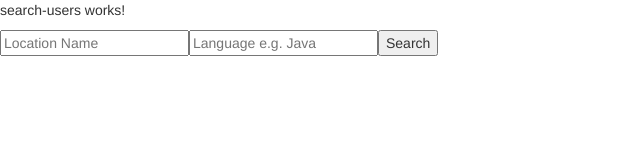
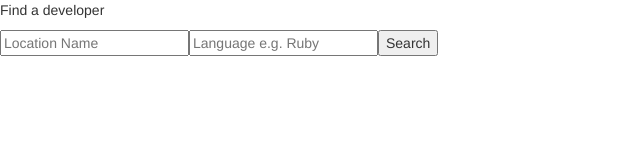
Before and after one commit to michellebonat/angular-find-devs, an Angular app: page / in a window 1280 px wide. Shown: the top 160 px of the page, without its empty margins (0-640 px from the left). Built offline with nearby package versions, Linux system fonts and the light colour scheme.

Commit message:
Add click event to search button; slightly better wording

```diff
--- a/src/app/search-users/search-users.component.html
+++ b/src/app/search-users/search-users.component.html
@@ -1,9 +1,9 @@
 <p>
-  search-users works!
+  Find a developer
 </p>
 
 <div>
- <input placeholder="Location Name">
- <input placeholder="Language e.g. Java">
- <button>Search</button>
+ <input placeholder="Location Name" #place>
+ <input placeholder="Language e.g. Ruby" #language>
+ <button (click)="search(place.value, language.value)">Search</button>
 </div>
```
